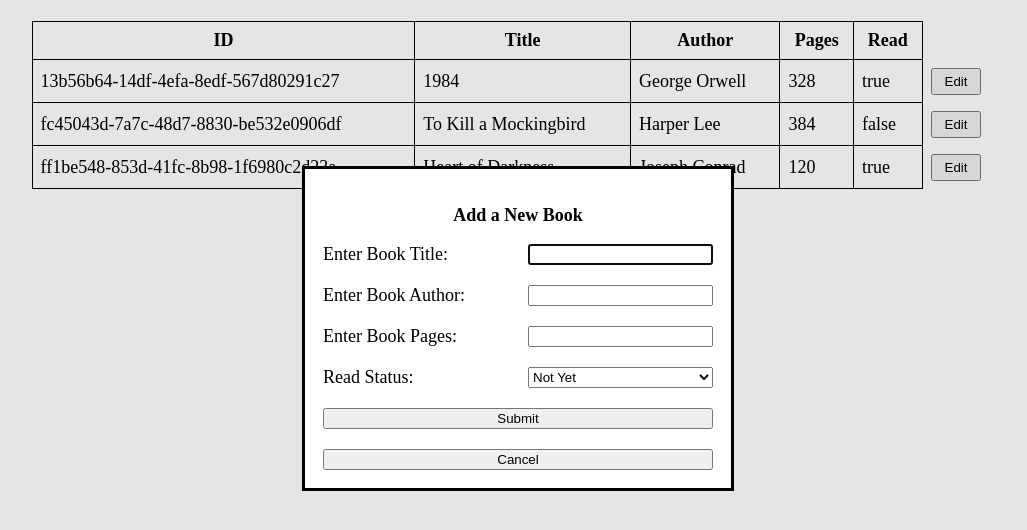
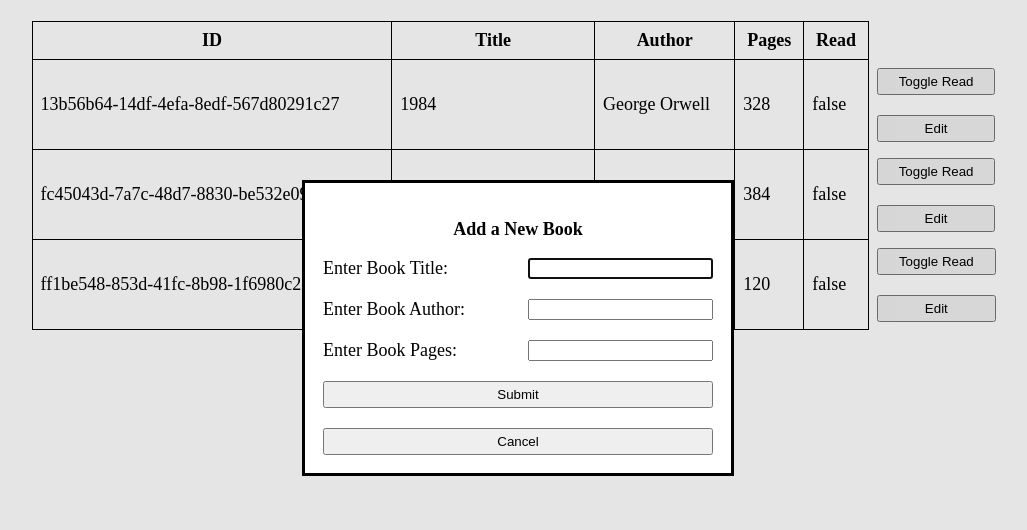
Before and after one commit to bBob21/odin-library, a plain HTML site: page index.html in a window 1280 px wide. Both pictures are taken after a click on the button "Add a Book". Shown: the part 72-602 px from the top of the page, without its empty margins (122-1149 px from the left). Drawn offline with Linux system fonts and the light colour scheme.

Commit message:
Use prototype function for read, updated buttons

```diff
--- a/index.html
+++ b/index.html
@@ -32,11 +32,6 @@
             <input id="abAuthor" type="text" required>
             <label for="abPages">Enter Book Pages: </label>
             <input id="abPages" type="number" step="1" min="1" required>
-            <label for="abRead">Read Status: </label>
-            <select id="abRead" required>
-                <option selected value="false">Not Yet</option>
-                <option value="true">Have Read</option>
-            </select>
             <button id="abSubmitBtn" value="submit">Submit</button>
             <button id="abCancelBtn" value="cancel">Cancel</button>
         </form>
@@ -52,11 +47,6 @@
             <input id="ebAuthor" type="text" required>
             <label for="ebpages">Book Pages: </label>
             <input id="ebPages" type="number" step="1" min="1" required>
-            <label for="ebRead">Read Status: </label>
-            <select id="ebRead" required>
-                <option value="false">Not Yet</option>
-                <option value="true">Have Read</option>
-            </select>
             <button id="ebEditBtn" value="edit">Save</button>
             <button id="ebDeleteBtn" value="delete">Delete</button>
             <button id="ebCancelBtn" value="cancel">Cancel</button>
--- a/script.js
+++ b/script.js
@@ -3,9 +3,6 @@ const abFormDialog = document.getElementById("addBookDialog");
 const abShowBtn = document.getElementById("showAddBookDialog");
 const abCancelBtn = document.getElementById("abCancelBtn")
 
-// TODO
-//  use a prototype function instead
-// seperate read from edit
 abShowBtn.addEventListener("click", () => {
     abFormDialog.showModal();
 });
@@ -15,7 +12,6 @@ abFormDialog.addEventListener("close", () => {
         const title = document.getElementById("abTitle").value;
         const author = document.getElementById("abAuthor").value;
         const pages = parseInt(document.getElementById("abPages").value);
-        const read = document.getElementById("abRead").value === "true";
 
         addBookToLibrary(author, title, pages, read);
     }
@@ -26,7 +22,7 @@ abCancelBtn.addEventListener("click", () =>{
     abFormDialog.close()
 })
 
-function Book(id, title, author, pages, read){
+function Book(id, title, author, pages){
     if (!new.target){
         throw Error("Use the 'new' operator to call this constructor");
     }
@@ -34,12 +30,16 @@ function Book(id, title, author, pages, read){
     this.title = title;
     this.author = author;
     this.pages = pages;
-    this.read = read;
+    this.read = false;
 }
 
-function addBookToLibrary(title, author, pages, read){
+Book.prototype.toggleRead = function () {
+    this.read = !this.read
+}
+
+function addBookToLibrary(title, author, pages){
     id = crypto.randomUUID();
-    let book = new Book(id, title, author, pages, read);
+    let book = new Book(id, title, author, pages);
     library.push(book);
     displayBooksFromLibrary();
 }
@@ -58,15 +58,25 @@ function displayBooksFromLibrary(){
             attrElement.textContent = val;
             bookElement.appendChild(attrElement);
         })
-        let editBtnContainer = document.createElement('td');
+        let btnContainer = document.createElement('td');
+        btnContainer.classList.add("btnContainer");
         let editBtn = document.createElement('button');
         editBtn.textContent = 'Edit';
-        editBtn.classList.add("editBtn")
+        editBtn.classList.add("editBtn");
         editBtn.addEventListener("click", () => {
             editBookDialog(book);
         })
-        editBtnContainer.appendChild(editBtn)
-        bookElement.appendChild(editBtnContainer)
+        let readBtn = document.createElement('button');
+        readBtn.classList.add("readBtn");
+        readBtn.textContent = "Toggle Read";
+        readBtn.addEventListener("click", () => {
+            book.toggleRead();
+            displayBooksFromLibrary();
+        })
+
+        btnContainer.appendChild(readBtn);
+        btnContainer.appendChild(editBtn);
+        bookElement.appendChild(btnContainer);
 
         table.appendChild(bookElement);
     }
@@ -77,12 +87,10 @@ function editBookDialog(book){
     const title = document.getElementById("ebTitle");
     const author = document.getElementById("ebAuthor");
     const pages = document.getElementById("ebPages");
-    const read = document.getElementById("ebRead");
     id.value = book.id;
     title.value = book.title;
     author.value = book.author;
     pages.value = book.pages;
-    read.value = book.read;
 
     const ebFormDialog = document.getElementById("editBookDialog");
     const ebCancelBtn = document.getElementById("ebCancelBtn");
@@ -93,10 +101,11 @@ function editBookDialog(book){
             deleteBook(id.value);
         }
         else if (ebFormDialog.returnValue === "edit"){
-            editBook(id.value, title.value, author.value, pages.value, read.value);
+            editBook(id.value, title.value, author.value, pages.value);
         }
         displayBooksFromLibrary();
     })
+
     ebCancelBtn.addEventListener("click", () => {
         ebFormDialog.returnValue = "cancel";
         ebFormDialog.close();
@@ -115,16 +124,14 @@ function deleteBook(id){
     }
 }
 
-function editBook(id, title, author, pages, read){
+function editBook(id, title, author, pages){
     for (let book of library){
         if (book.id === id){
             book.title = title;
             book.author = author;
             book.pages = pages;
-            book.read = read;
         }
     }
-    console.log(library)
 }
 
 addBookToLibrary("1984","George Orwell",328,true)
--- a/style.css
+++ b/style.css
@@ -34,13 +34,12 @@ dialog p{
     grid-column: 1/-1;
 }
 
-.editBtn{
+button{
     padding:4px 12px;
 }
 
 #showAddBookDialog {
     width:auto;
-    padding:4px 12px;
 }
 
 .header{
@@ -48,3 +47,8 @@ dialog p{
     font-weight: bold;
     margin:0;
 }
+
+.btnContainer {
+    display:grid;
+    gap:20px;
+}
```
